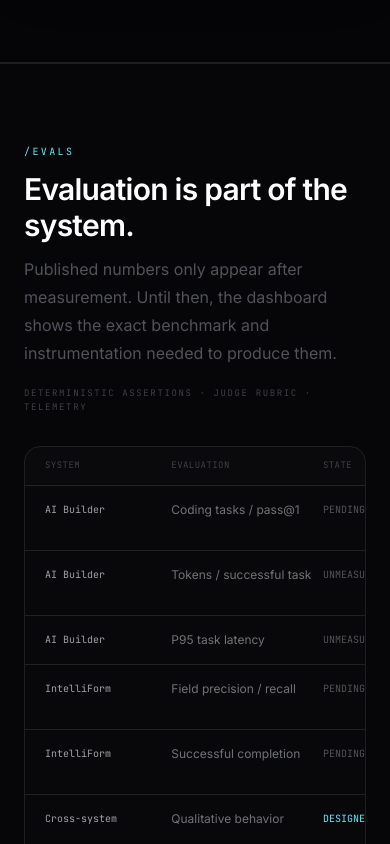
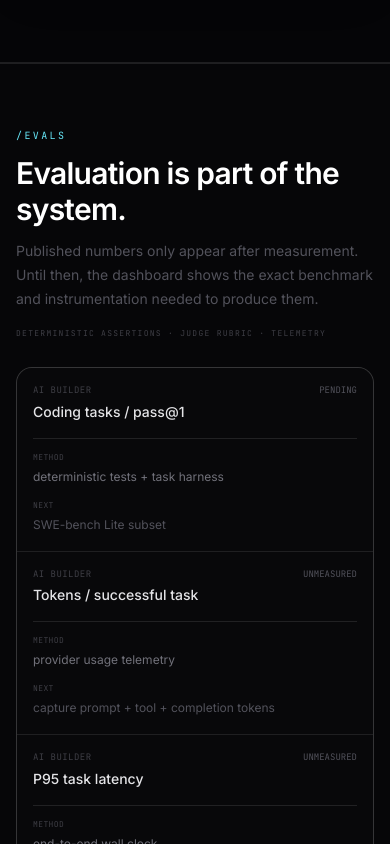
Before and after one commit to adityapurohit01/my_portfolio, a Next.js app: page / in a window 390 px wide. Shown: the part 1320-2164 px from the top of the page. Built offline with nearby package versions, Linux system fonts and the light colour scheme.

Commit message:
Add dedicated mobile eval layout

```diff
--- a/src/components/SystemsEvalMatrix.tsx
+++ b/src/components/SystemsEvalMatrix.tsx
@@ -1,66 +1,30 @@
 const rows = [
-  {
-    system: "AI Builder",
-    eval: "Coding tasks / pass@1",
-    value: "PENDING",
-    method: "deterministic tests + task harness",
-    next: "SWE-bench Lite subset",
-  },
-  {
-    system: "AI Builder",
-    eval: "Tokens / successful task",
-    value: "UNMEASURED",
-    method: "provider usage telemetry",
-    next: "capture prompt + tool + completion tokens",
-  },
-  {
-    system: "AI Builder",
-    eval: "P95 task latency",
-    value: "UNMEASURED",
-    method: "end-to-end wall clock",
-    next: "100+ representative tasks",
-  },
-  {
-    system: "IntelliForm",
-    eval: "Field precision / recall",
-    value: "PENDING",
-    method: "deterministic labelled fixtures",
-    next: "50+ unseen forms",
-  },
-  {
-    system: "IntelliForm",
-    eval: "Successful completion",
-    value: "PENDING",
-    method: "post-interaction assertions",
-    next: "framework-spanning benchmark",
-  },
-  {
-    system: "Cross-system",
-    eval: "Qualitative behavior",
-    value: "DESIGNED",
-    method: "LLM-as-a-judge + human spot checks",
-    next: "calibrated rubric + agreement report",
-  },
+  { system: "AI Builder", eval: "Coding tasks / pass@1", value: "PENDING", method: "deterministic tests + task harness", next: "SWE-bench Lite subset" },
+  { system: "AI Builder", eval: "Tokens / successful task", value: "UNMEASURED", method: "provider usage telemetry", next: "capture prompt + tool + completion tokens" },
+  { system: "AI Builder", eval: "P95 task latency", value: "UNMEASURED", method: "end-to-end wall clock", next: "100+ representative tasks" },
+  { system: "IntelliForm", eval: "Field precision / recall", value: "PENDING", method: "deterministic labelled fixtures", next: "50+ unseen forms" },
+  { system: "IntelliForm", eval: "Successful completion", value: "PENDING", method: "post-interaction assertions", next: "framework-spanning benchmark" },
+  { system: "Cross-system", eval: "Qualitative behavior", value: "DESIGNED", method: "LLM-as-a-judge + human spot checks", next: "calibrated rubric + agreement report" },
 ];
 
 export default function SystemsEvalMatrix() {
   return (
     <section className="border-y border-white/10 bg-[#060608]">
-      <div className="mx-auto max-w-7xl px-6 py-20 lg:px-8">
-        <div className="flex flex-col gap-5 sm:flex-row sm:items-end sm:justify-between">
+      <div className="mx-auto max-w-7xl px-4 py-16 sm:px-6 sm:py-20 lg:px-8">
+        <div className="flex flex-col gap-4 sm:flex-row sm:items-end sm:justify-between sm:gap-5">
           <div>
             <p className="font-mono text-[10px] uppercase tracking-[0.24em] text-cyan-300">/evals</p>
             <h2 className="mt-3 text-3xl font-semibold tracking-tight text-white sm:text-4xl">Evaluation is part of the system.</h2>
-            <p className="mt-3 max-w-3xl text-base leading-7 text-zinc-600">
+            <p className="mt-3 max-w-3xl text-sm leading-6 text-zinc-600 sm:text-base sm:leading-7">
               Published numbers only appear after measurement. Until then, the dashboard shows the exact benchmark and instrumentation needed to produce them.
             </p>
           </div>
-          <div className="font-mono text-[9px] uppercase tracking-[0.18em] text-zinc-700">
+          <div className="font-mono text-[8px] uppercase tracking-[0.16em] text-zinc-700 sm:text-[9px] sm:tracking-[0.18em]">
             deterministic assertions · judge rubric · telemetry
           </div>
         </div>
 
-        <div className="mt-8 overflow-x-auto rounded-2xl border border-white/10">
+        <div className="mt-7 hidden overflow-hidden rounded-2xl border border-white/10 sm:block">
           <div className="min-w-[760px]">
             <div className="grid grid-cols-[1fr_1.2fr_0.9fr_1.3fr_1.3fr] border-b border-white/10 bg-white/[0.02] px-5 py-3 font-mono text-[9px] uppercase tracking-wider text-zinc-700">
               <span>system</span><span>evaluation</span><span>state</span><span>method</span><span>next</span>
@@ -76,6 +40,24 @@ export default function SystemsEvalMatrix() {
             ))}
           </div>
         </div>
+
+        <div className="mt-7 space-y-px overflow-hidden rounded-2xl border border-white/10 bg-white/10 sm:hidden">
+          {rows.map((row) => (
+            <article key={row.system + row.eval} className="bg-[#08080a] p-4">
+              <div className="flex items-start justify-between gap-3">
+                <div>
+                  <div className="font-mono text-[9px] uppercase tracking-wider text-zinc-700">{row.system}</div>
+                  <h3 className="mt-1 text-sm font-medium text-zinc-200">{row.eval}</h3>
+                </div>
+                <span className={row.value === "DESIGNED" ? "shrink-0 font-mono text-[9px] text-cyan-300" : "shrink-0 font-mono text-[9px] text-zinc-600"}>{row.value}</span>
+              </div>
+              <div className="mt-4 grid gap-3 border-t border-white/10 pt-3">
+                <div><div className="font-mono text-[8px] uppercase tracking-wider text-zinc-700">method</div><div className="mt-1 text-xs leading-5 text-zinc-500">{row.method}</div></div>
+                <div><div className="font-mono text-[8px] uppercase tracking-wider text-zinc-700">next</div><div className="mt-1 text-xs leading-5 text-zinc-600">{row.next}</div></div>
+              </div>
+            </article>
+          ))}
+        </div>
       </div>
     </section>
   );
```
